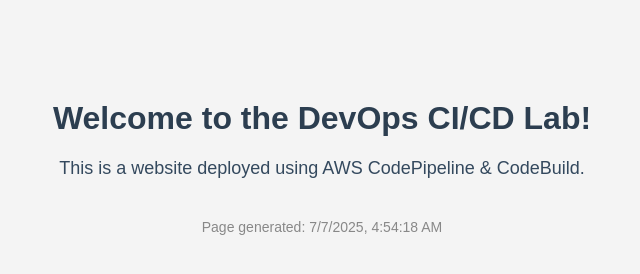
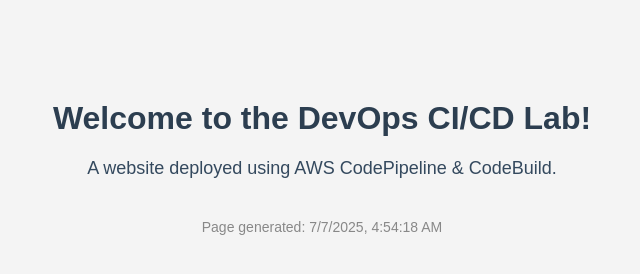
Before and after one commit to QasimKheriwala/DevOps-labs, a plain HTML site: page index.html in a window 1280 px wide. Shown: the whole page, without its empty margins (318-958 px from the left). Drawn offline with Linux system fonts and the light colour scheme.

Commit message:
Update index.html
Removed more text

```diff
--- a/index.html
+++ b/index.html
@@ -27,7 +27,7 @@
 </head>
 <body>
   <h1>Welcome to the DevOps CI/CD Lab!</h1>
-  <p>This is a website deployed using AWS CodePipeline & CodeBuild.</p>
+  <p>A website deployed using AWS CodePipeline & CodeBuild.</p>
   <div class="timestamp">
     <!-- Add dynamic timestamp via script if desired -->
     Page generated: <span id="datetime"></span>
```
